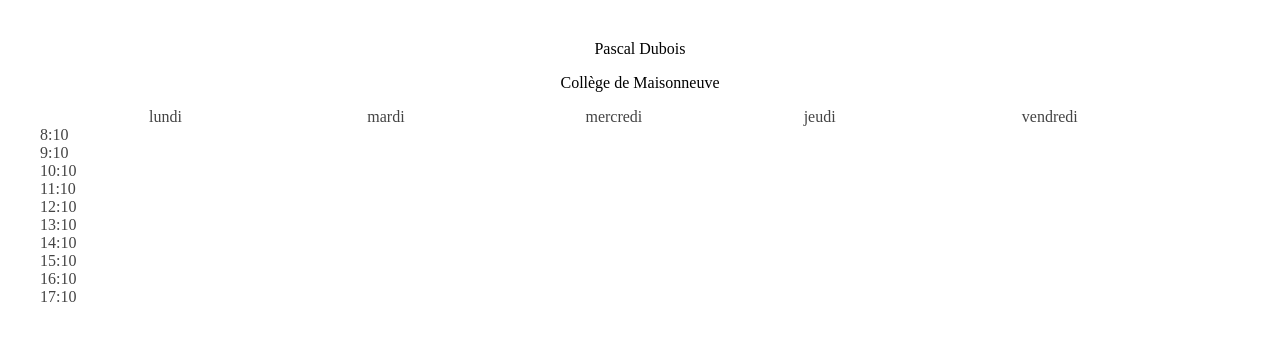
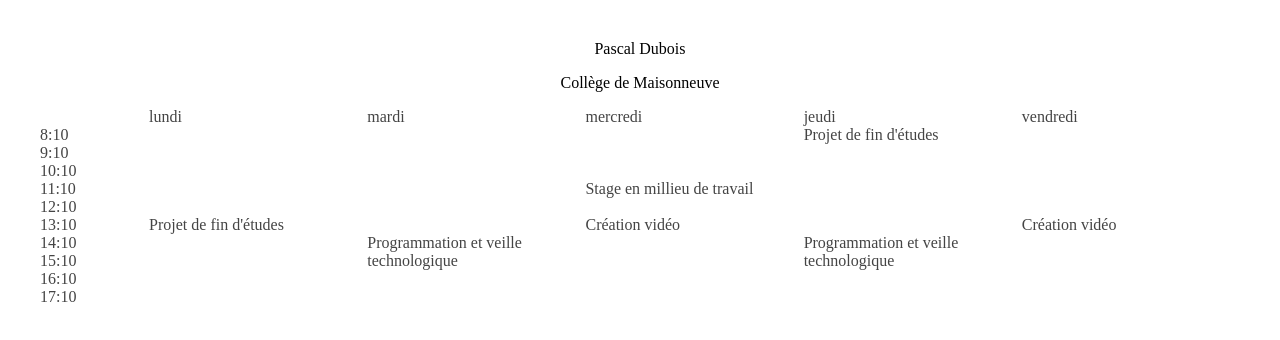
Before and after one commit to DuboisPascal/ex4, a plain HTML site: page grid.htm in a window 1280 px wide. Drawn offline with Linux system fonts and the light colour scheme.

Commit message:
Structure de base complete

```diff
--- a/grid.htm
+++ b/grid.htm
@@ -31,6 +31,14 @@
         <div class="h16">16:10</div>
         <div class="h17">17:10</div>
 
+        <div class="cours1">Projet de fin d'études</div>
+        <div class="cours2">Programmation et veille technologique</div>
+        <div class="cours3">Stage en millieu de travail</div>
+        <div class="cours4">Création vidéo</div>
+        <div class="cours5">Projet de fin d'études</div>
+        <div class="cours6">Programmation et veille technologique</div>
+        <div class="cours7">Création vidéo</div>
+
     </div>
 </body>
 </html>
--- a/sass/_layout.scss
+++ b/sass/_layout.scss
@@ -95,3 +95,38 @@
 .vendredi{
     grid-column: 6;
 }
+
+.cours1{
+    grid-column: 2;
+    grid-row: 7/11;
+}
+
+.cours2{
+    grid-column: 3;
+    grid-row: 8/11;
+}
+
+.cours3{
+    grid-column: 4;
+    grid-row: 5;
+}
+
+.cours4{
+    grid-column: 4;
+    grid-row: 7/9;
+}
+
+.cours5{
+    grid-column: 5;
+    grid-row: 2/5;
+}
+
+.cours6{
+    grid-column: 5;
+    grid-row: 8/11;
+}
+
+.cours7{
+    grid-column: 6;
+    grid-row: 7/9;
+}
```
Also changed, not shown: css/style.css, 1 other file.
